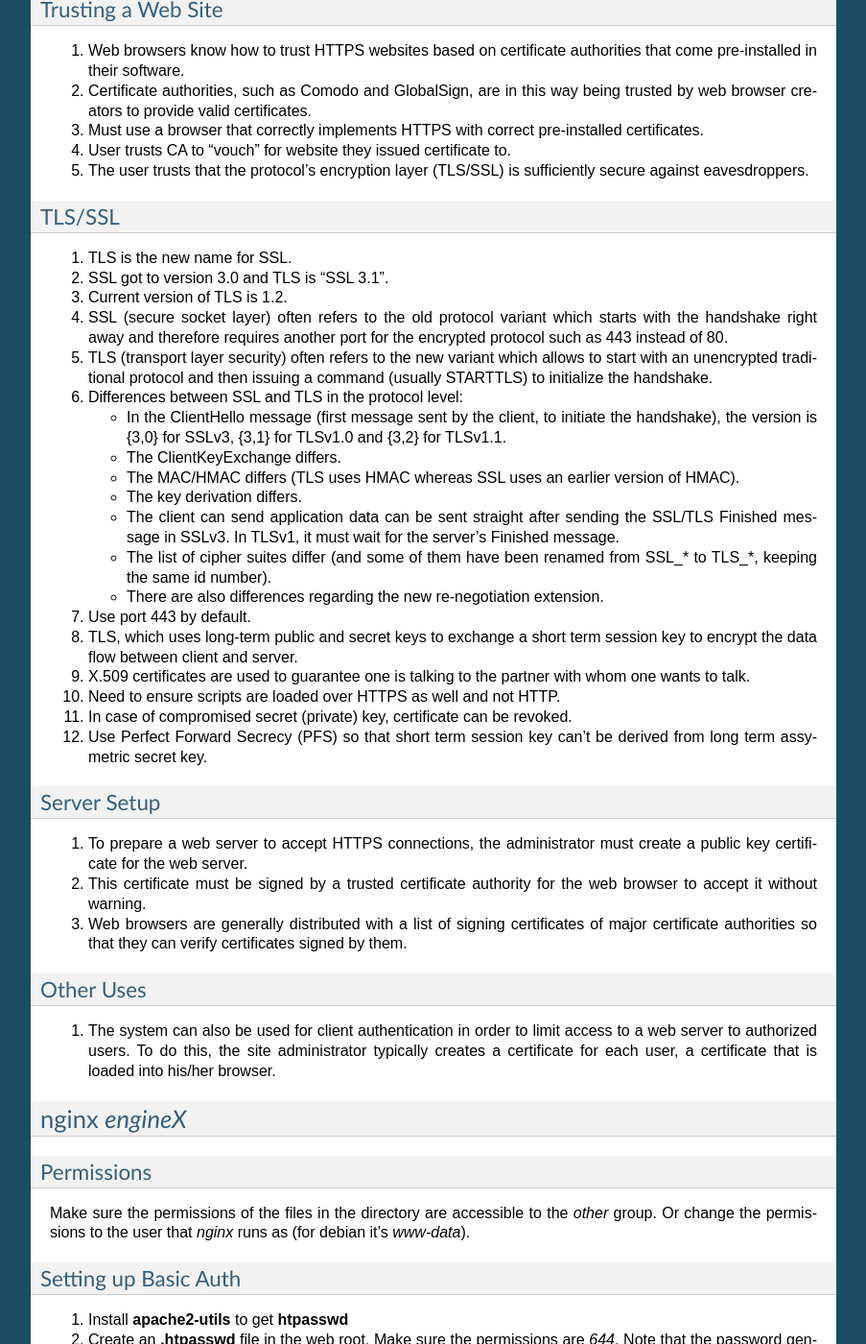
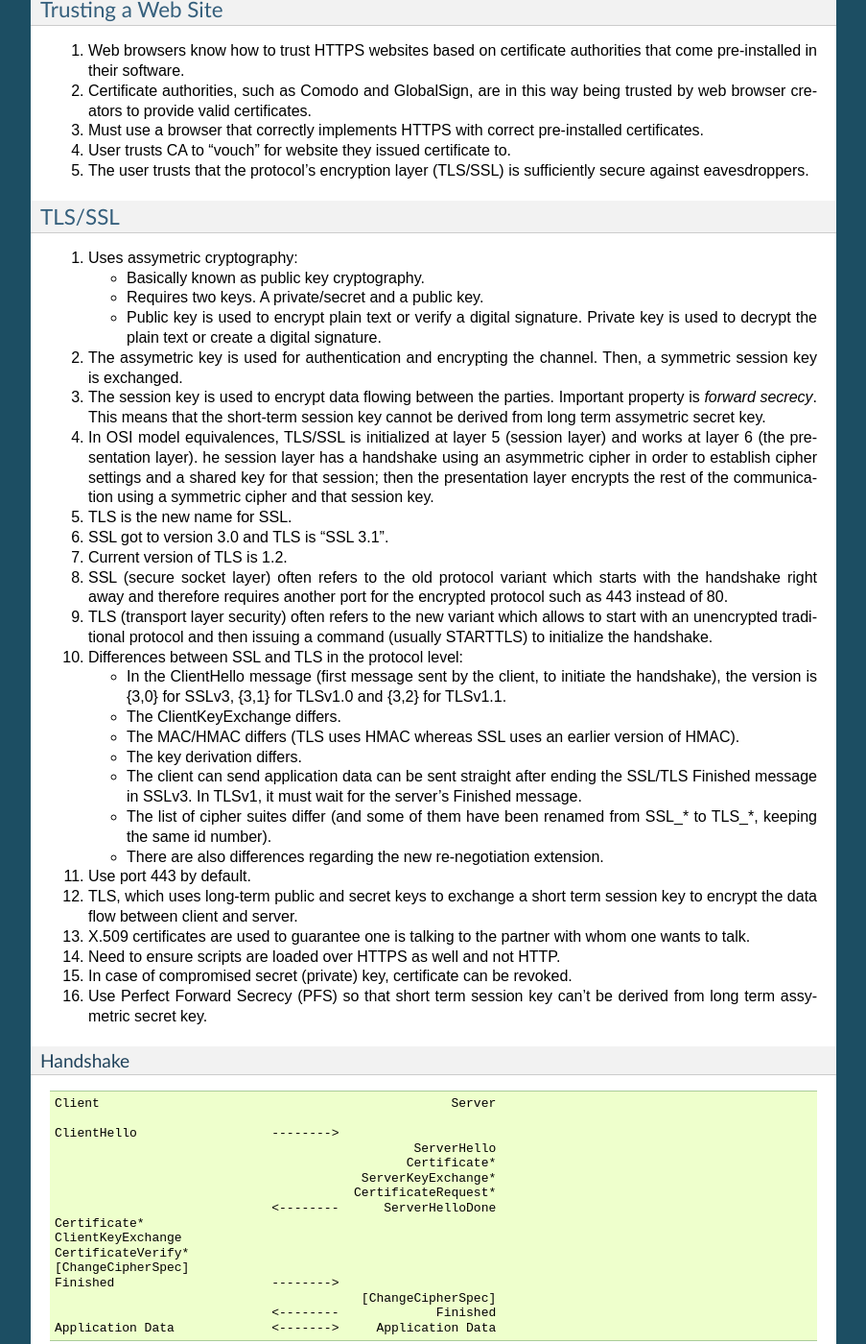
Before and after one commit to amituttam/notes, a Sphinx documentation site: the page built from docs/networking/http.rst, in a window 1280 px wide and 1400 px high, scrolled down 12045 px. Shown: the whole window at 96% size, without its empty margins (198-1101 px from the left). Built offline with Sphinx 7.4.7, drawn with Linux system fonts in a browser that asks for light colours; some of the changed text lies outside the part shown.

Commit message:
http: Add TLS handhsake
Signed-off-by: Amit Uttamchandani <amit.uttam@gmail.com>

```diff
--- a/docs/networking/http.rst
+++ b/docs/networking/http.rst
@@ -767,8 +767,11 @@
 Trusting a Web Site
 ^^^^^^^^^^^^^^^^^^^
 
-#. Web browsers know how to trust HTTPS websites based on certificate authorities that come pre-installed in their software.
-#. Certificate authorities, such as Comodo and GlobalSign, are in this way being trusted by web browser creators to provide valid certificates.
+#. Web browsers know how to trust HTTPS websites based on certificate
+   authorities that come pre-installed in their software.
+#. Certificate authorities, such as Comodo and GlobalSign, are in this
+   way being trusted by web browser creators to provide valid
+   certificates.
 #. Must use a browser that correctly implements HTTPS with correct pre-installed certificates.
 #. User trusts CA to "vouch" for website they issued certificate to.
 #. The user trusts that the protocol's encryption layer (TLS/SSL) is sufficiently secure against eavesdroppers.
@@ -776,15 +779,40 @@
 TLS/SSL
 ^^^^^^^
 
+#. Uses assymetric cryptography:
+
+   * Basically known as public key cryptography.
+
+   * Requires two keys. A private/secret and a public key.
+
+   * Public key is used to encrypt plain text or verify a digital
+     signature. Private key is used to decrypt the plain text or create
+     a digital signature.
+
+#. The assymetric key is used for authentication and encrypting the
+   channel. Then, a symmetric session key is exchanged.
+
+#. The session key is used to encrypt data flowing between the parties.
+   Important property is *forward secrecy*. This means that the
+   short-term session key cannot be derived from long term assymetric
+   secret key.
+
+#. In OSI model equivalences, TLS/SSL is initialized at layer 5 (session
+   layer) and works at layer 6 (the presentation layer). he session
+   layer has a handshake using an asymmetric cipher in order to
+   establish cipher settings and a shared key for that session; then the
+   presentation layer encrypts the rest of the communication using a
+   symmetric cipher and that session key.
+
 #. TLS is the new name for SSL.
 #. SSL got to version 3.0 and TLS is "SSL 3.1".
 #. Current version of TLS is 1.2.
-#. SSL (secure socket layer) often refers to the old protocol variant which starts with
-   the handshake right away and therefore requires another port for the encrypted protocol such
-   as 443 instead of 80.
-#. TLS (transport layer security) often refers to the new variant which allows to start with an
-   unencrypted traditional protocol and then issuing a command (usually STARTTLS) to initialize
-   the handshake.
+#. SSL (secure socket layer) often refers to the old protocol variant
+   which starts with the handshake right away and therefore requires
+   another port for the encrypted protocol such as 443 instead of 80.
+#. TLS (transport layer security) often refers to the new variant which
+   allows to start with an unencrypted traditional protocol and then
+   issuing a command (usually STARTTLS) to initialize the handshake.
 #. Differences between SSL and TLS in the protocol level:
 
    * In the ClientHello message (first message sent by the client, to
@@ -799,7 +827,7 @@
    * The key derivation differs.
 
    * The client can send application data can be sent straight after
-     sending the SSL/TLS Finished message in SSLv3. In TLSv1, it must
+     ending the SSL/TLS Finished message in SSLv3. In TLSv1, it must
      wait for the server's Finished message.
 
    * The list of cipher suites differ (and some of them have been
@@ -809,13 +837,60 @@
      extension.
 
 #. Use port 443 by default.
-#. TLS, which uses long-term public and secret keys to exchange a short term session key to encrypt the data
+#. TLS, which uses long-term public and secret keys to exchange a short
+   term session key to encrypt the data
    flow between client and server.
-#. X.509 certificates are used to guarantee one is talking to the partner with whom one wants to talk.
+#. X.509 certificates are used to guarantee one is talking to the
+   partner with whom one wants to talk.
 #. Need to ensure scripts are loaded over HTTPS as well and not HTTP.
 #. In case of compromised secret (private) key, certificate can be revoked.
-#. Use Perfect Forward Secrecy (PFS) so that short term session key can't be derived from long term assymetric
-   secret key.
+#. Use Perfect Forward Secrecy (PFS) so that short term session key
+   can't be derived from long term assymetric secret key.
+
+Handshake
+~~~~~~~~~
+
+.. code-block:: none
+
+      Client                                               Server
+
+      ClientHello                  -------->
+                                                      ServerHello
+                                                     Certificate*
+                                               ServerKeyExchange*
+                                              CertificateRequest*
+                                   <--------      ServerHelloDone
+      Certificate*
+      ClientKeyExchange
+      CertificateVerify*
+      [ChangeCipherSpec]
+      Finished                     -------->
+                                               [ChangeCipherSpec]
+                                   <--------             Finished
+      Application Data             <------->     Application Data
+
+#. Exchange hello messages to agree on algorithms, exchange random
+   values, check for resume.
+
+   * The ClientHello and ServerHello establish the following attributes:
+     Protocol Version, Session ID, Cipher Suite, and Compression Method.
+     Additionally, two random values are generated and exchanged: ClientHello.random
+     and ServerHello.random.
+
+#. Exchange necessary crypto parameters for client/server to agree on
+   premaster secret.
+
+#. Exchange certs and crypto information to allow client/server to
+   authenticate.
+
+#. Generate a master secret from the premaster secret and exchanged
+   random values.
+
+#. Provide security parameters to the record layer.
+
+#. Allow the client and server to verify that their peer has
+   calculated the same security parameters and that the handshake
+   occurred without tampering by an attacker.
 
 Server Setup
 ^^^^^^^^^^^^
```
